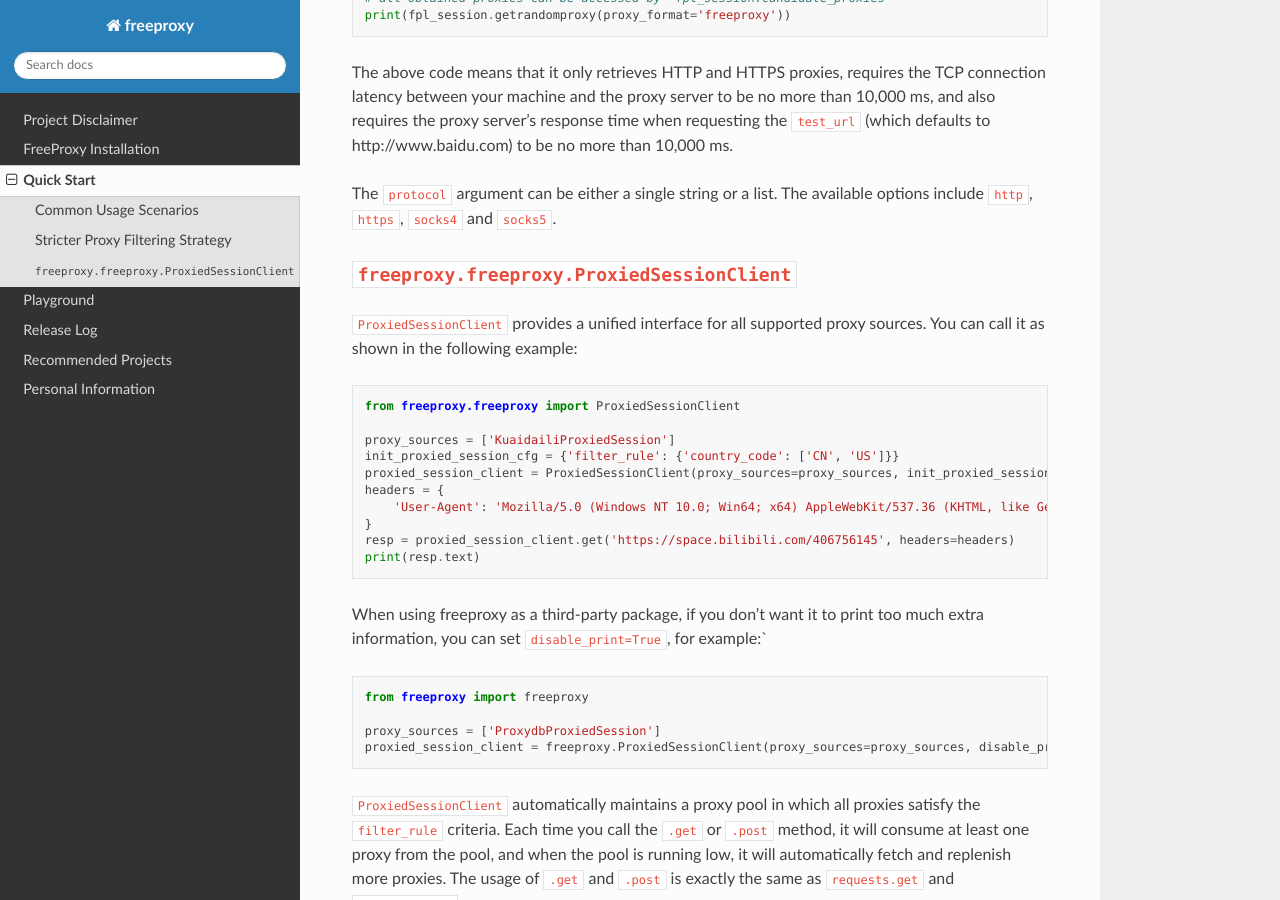
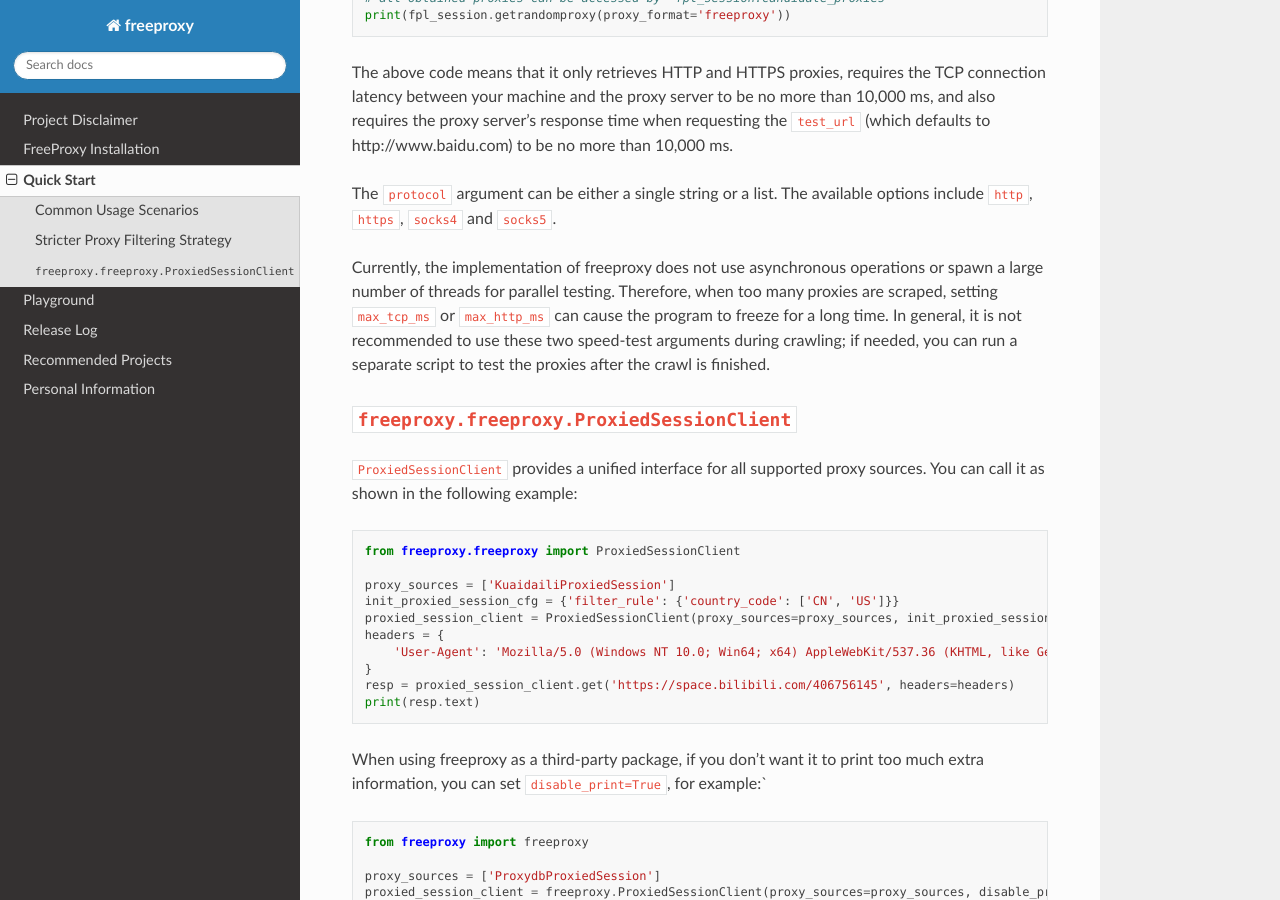
Before and after one commit to CharlesPikachu/freeproxy, a Sphinx documentation site: the page built from docs/Quickstart.md, in a window 1280 px wide and 900 px high, scrolled down 3931 px. Built offline with Sphinx 7.4.7 and the Read the Docs theme 3.1.0, drawn with Linux system fonts in a browser that asks for light colours.

Commit message:
update docs

```diff
--- a/docs/Quickstart.md
+++ b/docs/Quickstart.md
@@ -208,6 +208,10 @@ and also requires the proxy server’s response time when requesting the `test_u
 The `protocol` argument can be either a single string or a list.
 The available options include `http`, `https`, `socks4` and `socks5`.
 
+Currently, the implementation of freeproxy does not use asynchronous operations or spawn a large number of threads for parallel testing.
+Therefore, when too many proxies are scraped, setting `max_tcp_ms` or `max_http_ms` can cause the program to freeze for a long time.
+In general, it is not recommended to use these two speed-test arguments during crawling; if needed, you can run a separate script to test the proxies after the crawl is finished.
+
 #### `freeproxy.freeproxy.ProxiedSessionClient`
 
 `ProxiedSessionClient` provides a unified interface for all supported proxy sources. You can call it as shown in the following example:
```
Also changed, not shown: README.md (+4 -0 lines).
